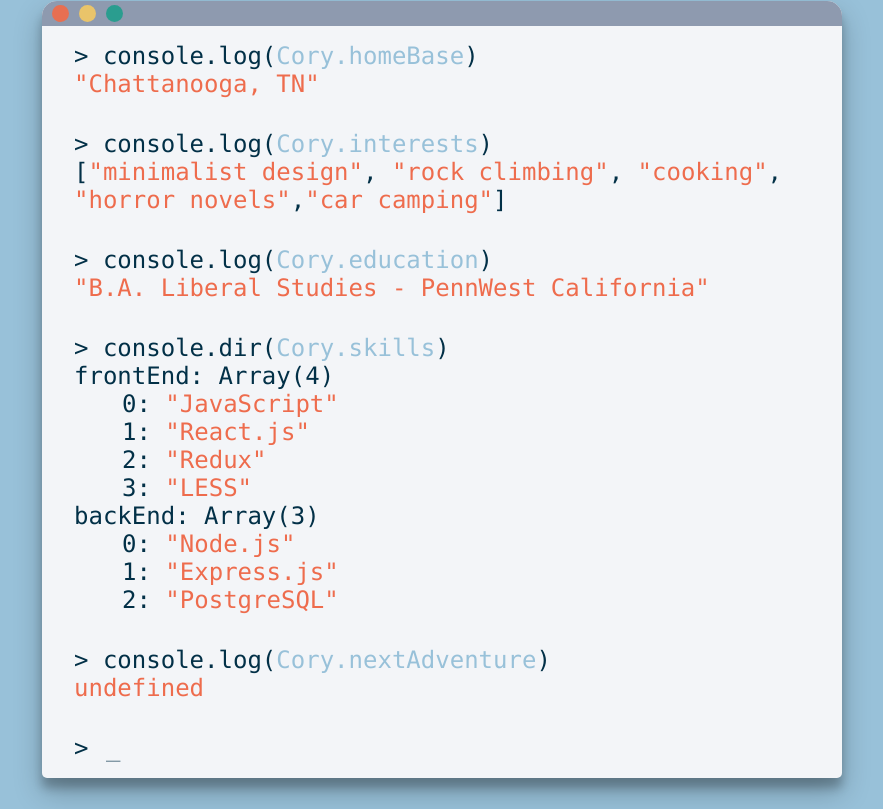
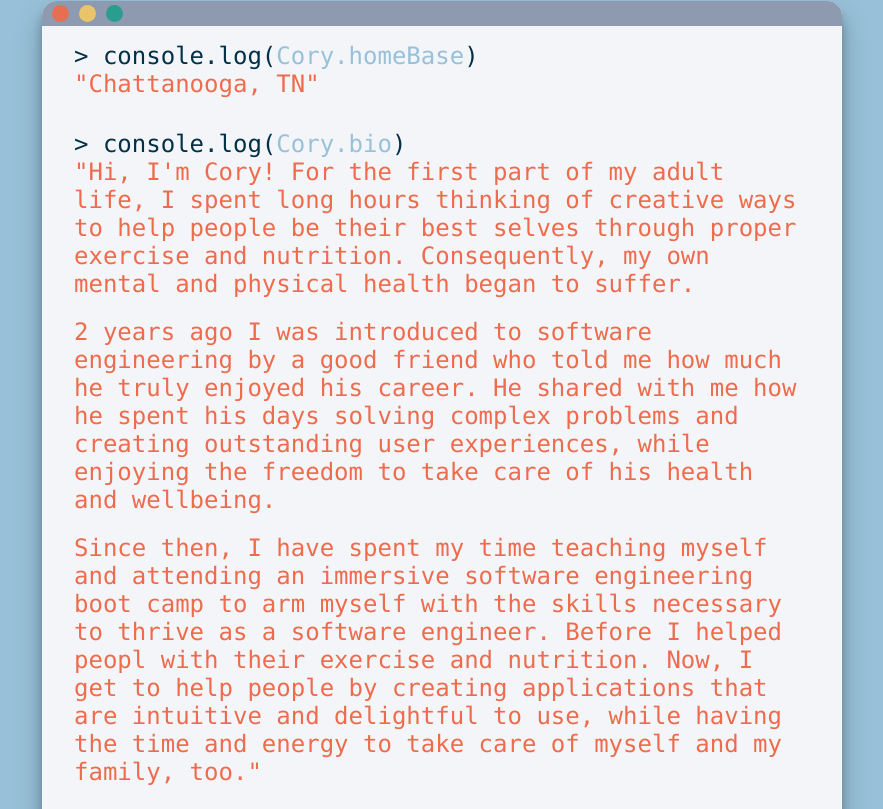
Before and after one commit to corumgold/corygold.dev, a React (Create React App) app: page / in a window 1280 px wide. Shown: the part 1471-2280 px from the top of the page, without its empty margins (198-1081 px from the left). Built offline with nearby package versions, Linux system fonts and the light colour scheme; a web font is replaced by a local one.

Commit message:
Update about me

```diff
--- a/less/components/about.less
+++ b/less/components/about.less
@@ -81,6 +81,11 @@
   color: @accent-color;
 }
 
+.bio {
+  display: block;
+  margin-top: 20px;
+}
+
 #console-log {
   .codeFont();
   color: @secondary-color;
--- a/src/components/AboutMe.js
+++ b/src/components/AboutMe.js
@@ -28,6 +28,42 @@
         <div className="about-me-entry">
           <p className="about-me-query">
             {"> console.log("}
+            {<span id="console-log">Cory.bio</span>}
+            {")"}
+          </p>
+          <p className="about-me-response">
+            {
+              <>
+                <span id="bio">
+                  "Hi, I'm Cory! For the first part of my adult life, I spent
+                  long hours thinking of creative ways to help people be their
+                  best selves through proper exercise and nutrition.
+                  Consequently, my own mental and physical health began to
+                  suffer.
+                </span>
+                <span className="bio">
+                  2 years ago I was introduced to software engineering by a good
+                  friend who told me how much he truly enjoyed his career. He
+                  shared with me how he spent his days solving complex problems
+                  and creating outstanding user experiences, while enjoying the
+                  freedom to take care of his health and wellbeing.
+                </span>
+                <span className="bio">
+                  Since then, I have spent my time teaching myself and attending
+                  an immersive software engineering boot camp to arm myself with
+                  the skills necessary to thrive as a software engineer. Before
+                  I helped peopl with their exercise and nutrition. Now, I get
+                  to help people by creating applications that are intuitive and
+                  delightful to use, while having the time and energy to take
+                  care of myself and my family, too."
+                </span>
+              </>
+            }
+          </p>
+        </div>
+        <div className="about-me-entry">
+          <p className="about-me-query">
+            {"> console.log("}
             {<span id="console-log">Cory.interests</span>}
             {")"}
           </p>
@@ -53,18 +89,27 @@
             {<span id="console-log">Cory.skills</span>}
             {")"}
           </p>
-          <p className="about-me-array">frontEnd: Array(4)</p>
+          <p className="about-me-array">frontEnd: Array(5)</p>
           <ul>
             <li className="array-item">0: {<span>"JavaScript"</span>}</li>
             <li className="array-item">1: {<span>"React.js"</span>}</li>
             <li className="array-item">2: {<span>"Redux"</span>}</li>
+            <li className="array-item">2: {<span>"SASS"</span>}</li>
             <li className="array-item">3: {<span>"LESS"</span>}</li>
           </ul>
-          <p className="about-me-array">backEnd: Array(3)</p>
+          <p className="about-me-array">backEnd: Array(4)</p>
           <ul>
             <li className="array-item">0: {<span>"Node.js"</span>}</li>
             <li className="array-item">1: {<span>"Express.js"</span>}</li>
+            <li className="array-item">2: {<span>"Sequelize.js"</span>}</li>
             <li className="array-item">2: {<span>"PostgreSQL"</span>}</li>
+          </ul>
+          <p className="about-me-array">other: Array(4)</p>
+          <ul>
+            <li className="array-item">1: {<span>"Git"</span>}</li>
+            <li className="array-item">2: {<span>"NPM"</span>}</li>
+            <li className="array-item">2: {<span>"Agile Workflow"</span>}</li>
+            <li className="array-item">2: {<span>"RESTful APIs"</span>}</li>
           </ul>
         </div>
         <div className="about-me-entry">
--- a/src/components/Project.js
+++ b/src/components/Project.js
@@ -5,7 +5,6 @@
   const { ref: imageRef, inView: imageVisible } = useInView({
     triggerOnce: true,
   });
-  console.log(imageVisible);
 
   return (
     <div className="project">
--- a/src/styles.css
+++ b/src/styles.css
@@ -174,6 +174,10 @@
 .about-me-response span {
   font-family: Monaco, Consolas, Lucida Console, monospace;
   color: #ee6c4d;
+}
+.bio {
+  display: block;
+  margin-top: 20px;
 }
 #console-log {
   font-family: Monaco, Consolas, Lucida Console, monospace;
```
Also changed, not shown: 1 other file (tests, documents, lock files or other folders).
